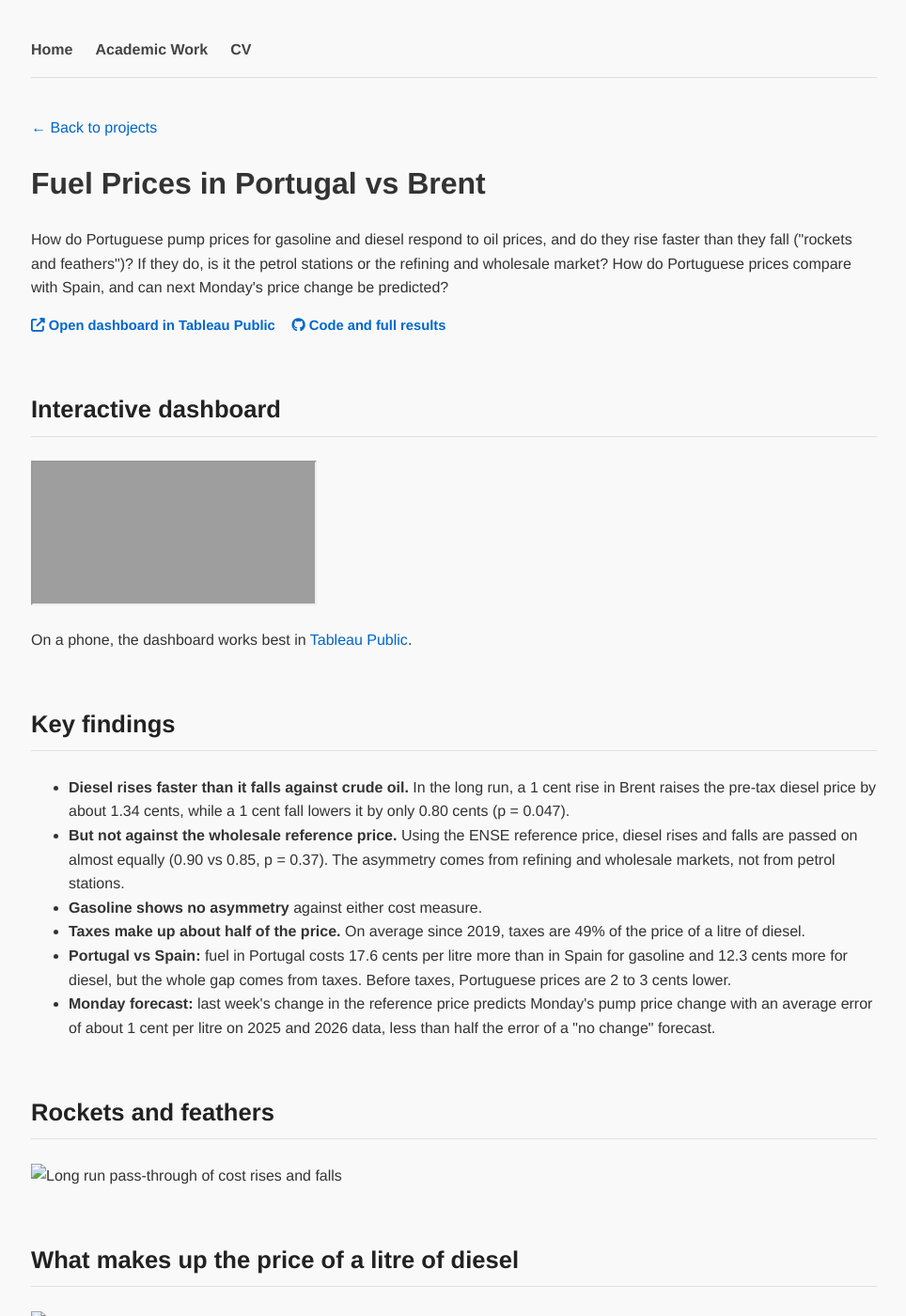
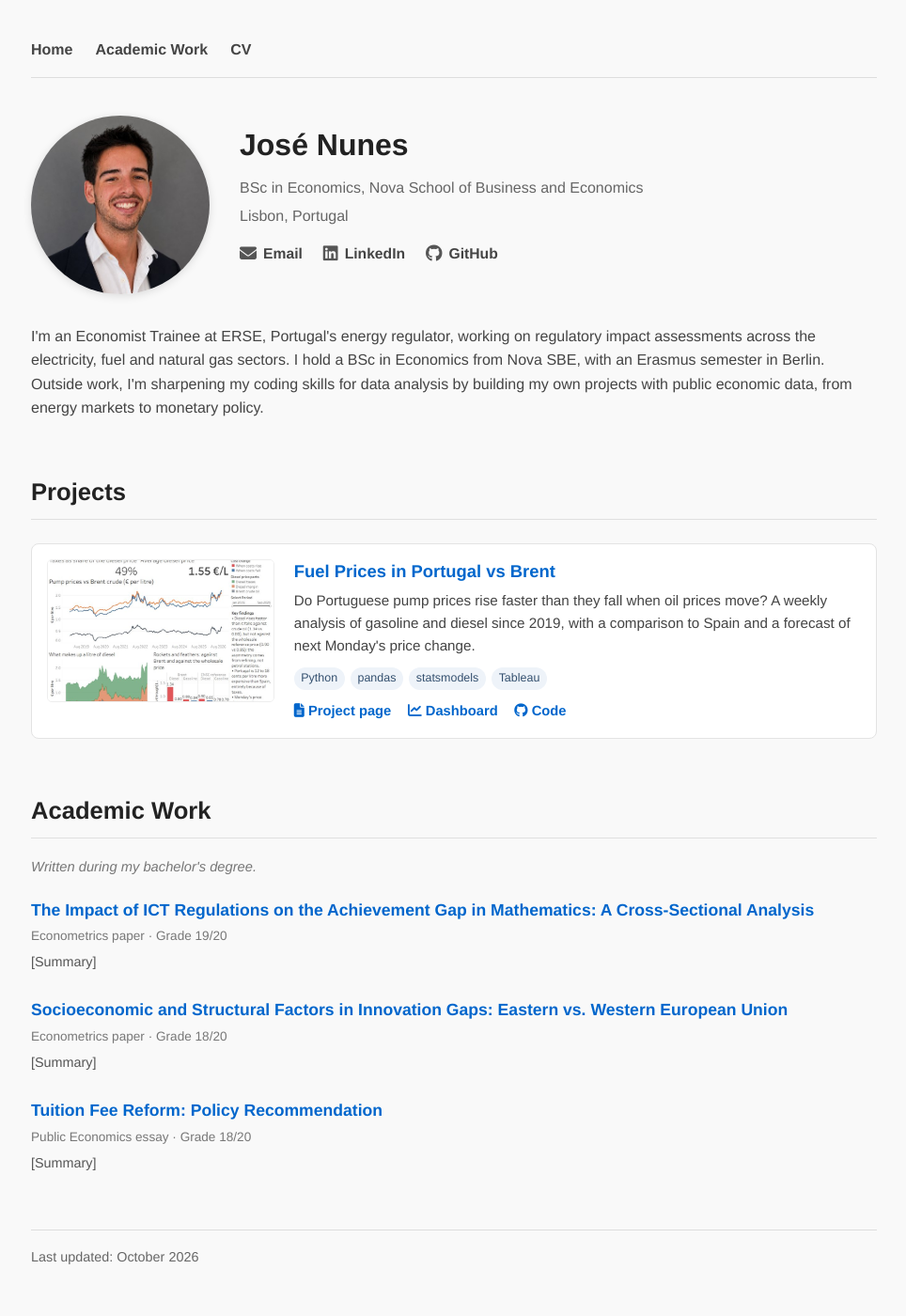
Before and after one commit to josepaulonunes/josepaulonunes.github.io, a Jekyll site: the page built from index.md, in a window 1280 px wide and 1400 px high. Shown: the whole window at 94% size, without its empty margins (157-1121 px from the left). Built offline with Jekyll 4.4.1, drawn with Linux system fonts in a browser that asks for light colours; some of the changed text lies outside the part shown; grey boxes are pictures that could not be loaded.

Commit message:
Revise index.md with personal profile and updates
Updated the title and added personal information for José Nunes. Revised content to include a profile header and details about academic work and projects.

```diff
--- a/index.md
+++ b/index.md
@@ -1,52 +1,114 @@
 ---
 layout: default
-title: Fuel Prices in Portugal vs Brent | José Nunes
+title: José Nunes
 ---
 
-<p class="back-link"><a href="/#projects">&larr; Back to projects</a></p>
+<div class="profile-header">
 
-<h1 class="page-title">Fuel Prices in Portugal vs Brent</h1>
+  <img class="profile-picture" src="/profile.jpg" alt="José Nunes">
 
-<p class="page-lead">
-How do Portuguese pump prices for gasoline and diesel respond to oil prices, and do they rise faster than they fall ("rockets and feathers")? If they do, is it the petrol stations or the refining and wholesale market? How do Portuguese prices compare with Spain, and can next Monday's price change be predicted?
+  <div class="profile-text">
+
+    <h1>José Nunes</h1>
+
+    <div class="subtitle">
+      <p>BSc in Economics, Nova School of Business and Economics</p>
+      <p>Lisbon, Portugal</p>
+    </div>
+
+    <div class="social-links">
+      <a href="mailto:josepnunes3@gmail.com" class="email-link" title="josepnunes3@gmail.com"><i class="fa-solid fa-envelope"></i><span>Email</span></a>
+      <a href="https://linkedin.com/in/josepnunes/"><i class="fa-brands fa-linkedin"></i><span>LinkedIn</span></a>
+      <a href="https://github.com/josepaulonunes"><i class="fa-brands fa-github"></i><span>GitHub</span></a>
+    </div>
+
+  </div>
+
+</div>
+
+<p class="blurb">
+I'm an Economist Trainee at ERSE, Portugal's energy regulator, working on regulatory impact assessments across the electricity, fuel and natural gas sectors. I hold a BSc in Economics from Nova SBE, with an Erasmus semester in Berlin. Outside work, I'm sharpening my coding skills for data analysis by building my own projects with public economic data, from energy markets to monetary policy.
 </p>
 
-<div class="project-links page-links">
-  <a href="https://public.tableau.com/app/profile/jos.nunes7914/viz/FuelpricesinPortugalvsBrent/Fuelpricesdashboard" target="_blank" rel="noopener"><i class="fa-solid fa-up-right-from-square"></i> Open dashboard in Tableau Public</a>
-  <a href="https://github.com/josepaulonunes/fuel-prices-portugal" target="_blank" rel="noopener"><i class="fa-brands fa-github"></i> Code and full results</a>
+<h2 id="projects">Projects</h2>
+
+<div class="projects">
+
+  <div class="project-card">
+    <a href="/fuel-prices/" class="project-thumb"><img src="/fuel-prices.jpg" alt="Fuel prices in Portugal dashboard"></a>
+    <div class="project-body">
+      <h3><a href="/fuel-prices/">Fuel Prices in Portugal vs Brent</a></h3>
+      <p>Do Portuguese pump prices rise faster than they fall when oil prices move? A weekly analysis of gasoline and diesel since 2019, with a comparison to Spain and a forecast of next Monday's price change.</p>
+      <div class="tags"><span>Python</span><span>pandas</span><span>statsmodels</span><span>Tableau</span></div>
+      <div class="project-links">
+        <a href="/fuel-prices/"><i class="fa-solid fa-file-lines"></i> Project page</a>
+        <a href="https://public.tableau.com/app/profile/jos.nunes7914/viz/FuelpricesinPortugalvsBrent/Fuelpricesdashboard" target="_blank" rel="noopener"><i class="fa-solid fa-chart-line"></i> Dashboard</a>
+        <a href="https://github.com/josepaulonunes/fuel-prices-portugal" target="_blank" rel="noopener"><i class="fa-brands fa-github"></i> Code</a>
+      </div>
+    </div>
+  </div>
+
 </div>
 
-<h2>Interactive dashboard</h2>
+<h2 id="academic">Academic Work</h2>
 
-<div class="viz-frame">
-  <iframe src="https://public.tableau.com/views/FuelpricesinPortugalvsBrent/Fuelpricesdashboard?:showVizHome=no&:embed=true&:toolbar=bottom" title="Fuel prices in Portugal vs Brent dashboard" loading="lazy" allowfullscreen></iframe>
+<p class="section-note">Written during my bachelor's degree.</p>
+
+<ul class="papers">
+
+<li>
+<a href="/PISA_ICT_Math.pdf"><strong>The Impact of ICT Regulations on the Achievement Gap in Mathematics: A Cross-Sectional Analysis</strong></a>
+<div class="paper-meta">Econometrics paper · Grade 19/20</div>
+<span class="clickable-paper">[Summary]</span>
+<div class="abstract">
+<p>Does stricter school-level regulation of phones and digital devices narrow the maths gap between disadvantaged students and their better-off peers? Using PISA 2022 data on about 82,000 students in ten economies, we estimate weighted least squares models that add socioeconomic, behavioural, school and country fixed-effect controls step by step. Once country fixed effects are included, moving from the least to the most regulated schools is associated with about 25 more points in maths (more than a year of schooling), and about 35 points for disadvantaged students. These are associations from cross-sectional data, not causal effects.</p>
+<p><strong>My contribution:</strong> the results section and the Python code, including all graphs.</p>
 </div>
-<p class="viz-note">On a phone, the dashboard works best in <a href="https://public.tableau.com/app/profile/jos.nunes7914/viz/FuelpricesinPortugalvsBrent/Fuelpricesdashboard" target="_blank" rel="noopener">Tableau Public</a>.</p>
+</li>
 
-<h2>Key findings</h2>
+<li>
+<a href="/EU_Innovation_Gaps.pdf"><strong>Socioeconomic and Structural Factors in Innovation Gaps: Eastern vs. Western European Union</strong></a>
+<div class="paper-meta">Econometrics paper · Grade 18/20</div>
+<span class="clickable-paper">[Summary]</span>
+<div class="abstract">
+<p>Why do Eastern EU member states file far fewer patents than Western ones? Using 2017 data for 27 EU countries (patent applications to the European Patent Office, R&amp;D spending, tertiary education, population and unemployment), we estimate OLS models with an East–West indicator and check robustness with HC3 robust standard errors, VIF and RESET tests. Even after these controls, Eastern countries file roughly 45% fewer patents: the factors we measure do not close the gap, which points to institutional differences our data cannot capture.</p>
+<p><strong>My contribution:</strong> the results, the robustness checks and the R code, including all graphs.</p>
+</div>
+</li>
 
-<ul class="findings">
-  <li><strong>Diesel rises faster than it falls against crude oil.</strong> In the long run, a 1 cent rise in Brent raises the pre-tax diesel price by about 1.34 cents, while a 1 cent fall lowers it by only 0.80 cents (p = 0.047).</li>
-  <li><strong>But not against the wholesale reference price.</strong> Using the ENSE reference price, diesel rises and falls are passed on almost equally (0.90 vs 0.85, p = 0.37). The asymmetry comes from refining and wholesale markets, not from petrol stations.</li>
-  <li><strong>Gasoline shows no asymmetry</strong> against either cost measure.</li>
-  <li><strong>Taxes make up about half of the price.</strong> On average since 2019, taxes are 49% of the price of a litre of diesel.</li>
-  <li><strong>Portugal vs Spain:</strong> fuel in Portugal costs 17.6 cents per litre more than in Spain for gasoline and 12.3 cents more for diesel, but the whole gap comes from taxes. Before taxes, Portuguese prices are 2 to 3 cents lower.</li>
-  <li><strong>Monday forecast:</strong> last week's change in the reference price predicts Monday's pump price change with an average error of about 1 cent per litre on 2025 and 2026 data, less than half the error of a "no change" forecast.</li>
+<li>
+<a href="/Tuition_Fee_Reform.pdf"><strong>Tuition Fee Reform: Policy Recommendation</strong></a>
+<div class="paper-meta">Public Economics essay · Grade 18/20</div>
+<span class="clickable-paper">[Summary]</span>
+<div class="abstract">
+<p>Should university students pay higher tuition fees? Drawing on evidence from Germany's 2007 tuition fee reforms and on public economics tools (externalities, tax incidence, the Ramsey rule and welfare criteria), I argue that raising fees reduces enrolment, falls hardest on low-income students, and is both inefficient and inequitable.</p>
+</div>
+</li>
+
 </ul>
 
-<h2>Rockets and feathers</h2>
-<img class="figure" src="/img/fuel/rockets_feathers_comparison.png" alt="Long run pass-through of cost rises and falls">
+<script>
+document.addEventListener("DOMContentLoaded", function () {
+  // Email: copy the address and show it (many people have no mail app, so mailto alone does nothing)
+  document.querySelectorAll(".email-link").forEach(function (el) {
+    el.addEventListener("click", function () {
+      var addr = "josepnunes3@gmail.com";
+      if (navigator.clipboard) { navigator.clipboard.writeText(addr).catch(function () {}); }
+      var label = el.querySelector("span");
+      label.textContent = "Copied: " + addr;
+      setTimeout(function () { label.textContent = "Email"; }, 2500);
+    });
+  });
 
-<h2>What makes up the price of a litre of diesel</h2>
-<img class="figure" src="/img/fuel/diesel_price_decomposition.png" alt="Diesel price decomposition">
-
-<h2>Portugal vs Spain, price without taxes</h2>
-<img class="figure" src="/img/fuel/portugal_vs_spain_pretax_gap.png" alt="Portugal minus Spain, price without taxes">
-
-<h2>Forecasting Monday's pump price change</h2>
-<img class="figure" src="/img/fuel/monday_forecast_diesel.png" alt="Monday forecast for diesel">
-
-<h2>Data and method</h2>
-<p>Weekly data from January 2019 to September 2026. Brent crude and the EUR/USD exchange rate from FRED, Portuguese pump prices with and without taxes from the European Commission Weekly Oil Bulletin, and gasoline and diesel reference prices from ENSE. Pass-through is estimated with an asymmetric distributed lag model by OLS with Newey-West standard errors. The full specification, regression tables and code are on <a href="https://github.com/josepaulonunes/fuel-prices-portugal" target="_blank" rel="noopener">GitHub</a>.</p>
-
-<p class="disclaimer">Personal project built with public data only. The views expressed are my own and do not represent ERSE.</p>
+  document.querySelectorAll(".clickable-paper").forEach(function (el) {
+    el.style.cursor = "pointer";
+    el.addEventListener("click", function () {
+      const next = el.closest("li").querySelector(".abstract");
+      if (next) {
+        next.style.display = (next.style.display === "block") ? "none" : "block";
+        el.classList.toggle("open");
+      }
+    });
+  });
+});
+</script>
```
